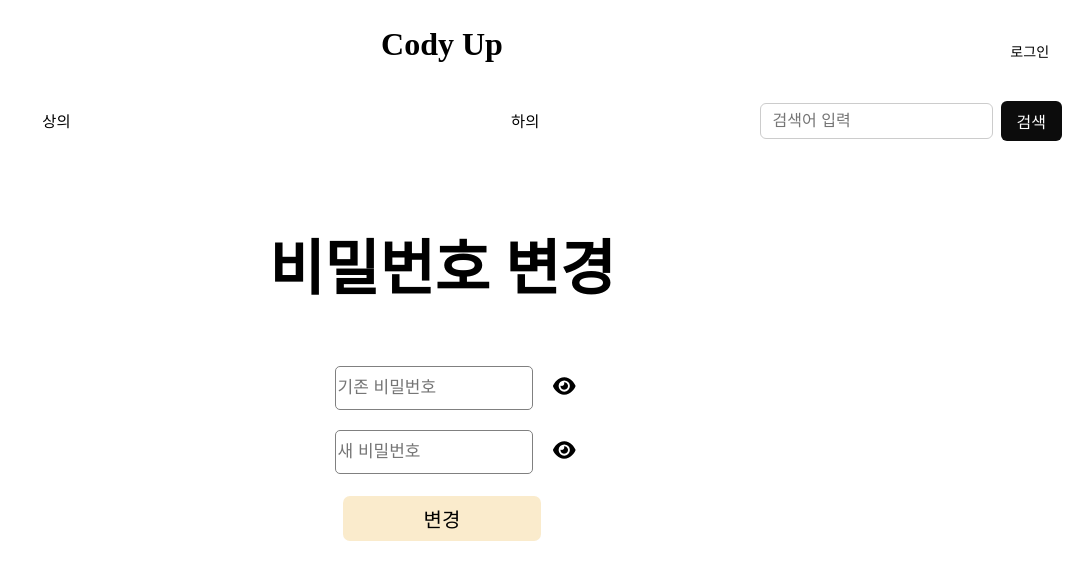
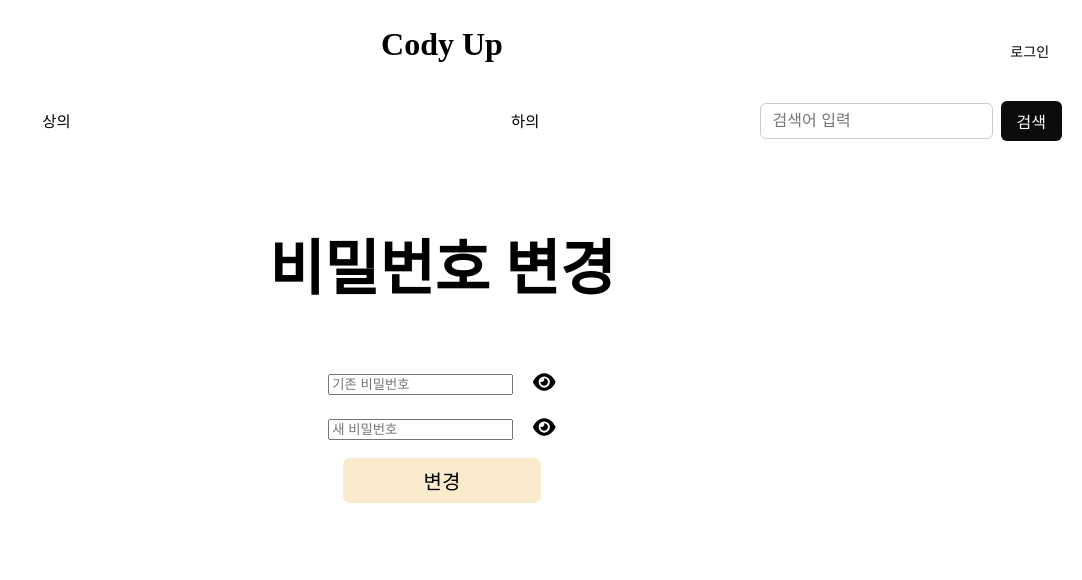
Before and after one commit to Anjunhiw/CodyUp, a React (Vite) app in the folder front/: page /mypage/updatePassword in a window 1280 px wide. Shown: the top 580 px of the page, without its empty margins (198-1280 px from the left). Built offline with nearby package versions, Linux system fonts and the light colour scheme; a web font is replaced by a local one.

Commit message:
마이페이지_비밀번호변경css수정

```diff
--- a/front/src/mypage/updatePassword.css
+++ b/front/src/mypage/updatePassword.css
@@ -5,7 +5,7 @@
   text-align: center;
 }
 
-.inp{
+.update_inp{
   border-radius: 5px;
   margin-top: 10px;
   margin-bottom: 10px;
--- a/front/src/mypage/updatePassword.jsx
+++ b/front/src/mypage/updatePassword.jsx
@@ -57,7 +57,7 @@ function UpdatePassword({ userId }) {
         </div>
         <div>
             <input
-            className='inp'
+            className='.update_inp'
             type={showCurrent ? "text" : "password"}
             placeholder="기존 비밀번호"
             value={currentPw}
@@ -70,7 +70,7 @@ function UpdatePassword({ userId }) {
         </div>
         <div>
             <input
-            className='inp'
+            className='.update_inp'
             type={showNew ? "text" : "password"}
             placeholder="새 비밀번호"
             value={newPw}
```
